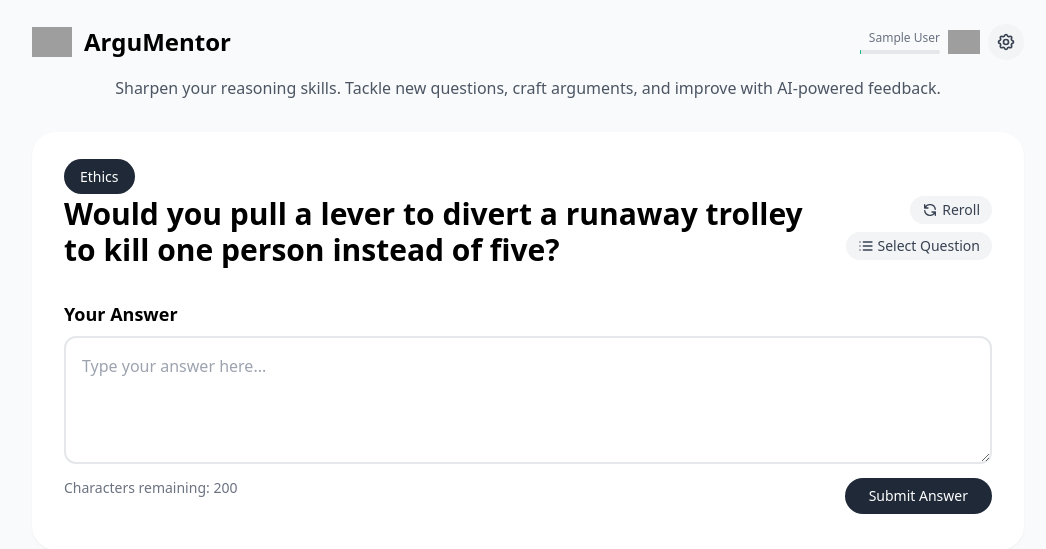
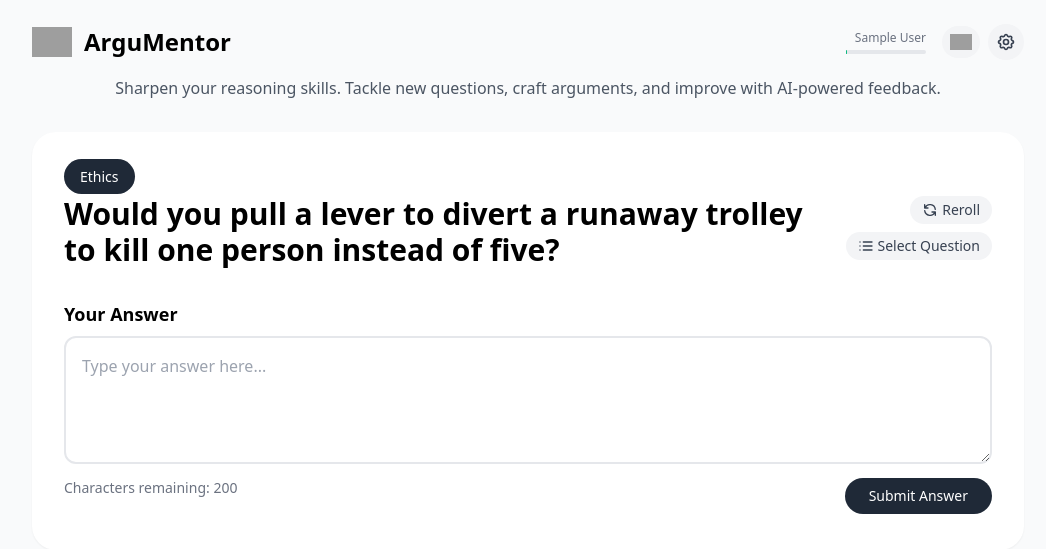
Before and after one commit to amagrabi/argumentor, a Flask app: template src/templates/index.html in a window 1280 px wide. Shown: the top 549 px of the page, without its empty margins (112-1158 px from the left). Run offline with Flask 3, Linux system fonts and the light colour scheme; the template is opened without the code that fills it: most values are stand-ins (such as "Sample title", 1, 10 or a date in 2020); grey boxes are pictures that could not be loaded.

Commit message:
Update user icon

```diff
--- a/src/templates/index.html
+++ b/src/templates/index.html
@@ -17,19 +17,20 @@
         <h1 class="text-2xl font-bold">ArguMentor</h1>
       </div>
       <div class="flex items-center space-x-2 text-sm">
-        <a href="/profile" class="flex items-center">
-          <div class="flex flex-col items-end mr-2">
-            <span id="userLevel" class="text-xs text-gray-500">{{ level_info.display_name }}</span>
-            <div id="miniXpBar" class="w-20 h-1 bg-gray-200 rounded-full mt-1">
-              <div class="h-full bg-green-500 rounded-full" style="width: {{ level_info.progress_percent }}%;"></div>
-            </div>
+        <div class="flex flex-col items-end mr-2">
+          <span id="userLevel" class="text-xs text-gray-500">{{ level_info.display_name }}</span>
+          <div id="miniXpBar" class="w-20 h-1 bg-gray-200 rounded-full mt-1">
+            <div class="h-full bg-green-500 rounded-full" style="width: {{ level_info.progress_percent }}%;"></div>
           </div>
-          <img class="profile-icon" width="32" height="32" src="https://img.icons8.com/fluency-systems-filled/48/user.png" alt="Profile Icon">
-        </a>
+        </div>
+        <button id="profileButton" onclick="window.location.href='/profile'" class="bg-gray-100 hover:bg-gray-200 text-gray-700 p-2 rounded-full flex items-center justify-center">
+          <img width="22" height="22" src="https://img.icons8.com/windows/32/gender-neutral-user.png" alt="gender-neutral-user"/>
+        </button>
         <button id="settingsButton" class="bg-gray-100 hover:bg-gray-200 text-gray-700 p-2 rounded-full flex items-center justify-center">
-          <!-- SVG for settings icon -->
+          <!-- Settings SVG -->
           <svg xmlns="http://www.w3.org/2000/svg" class="w-5 h-5" fill="none" viewBox="0 0 24 24" stroke="currentColor">
-            <path stroke-linecap="round" stroke-linejoin="round" stroke-width="2" d="M10.325 4.317c.426-1.756 2.924-1.756 3.35 0a1.724 1.724 0 002.573 1.066c1.543-.94 3.31.826 2.37 2.37a1.724 1.724 0 001.065 2.572c1.756.426 1.756 2.924 0 3.35a1.724 1.724 0 00-1.066 2.573c.94 1.543-.826 3.31-2.37 2.37a1.724 1.724 0 00-2.572 1.065c-.426 1.756-2.924 1.756-3.35 0a1.724 1.724 0 00-2.573-1.066c-1.543.94-3.31-.826-2.37-2.37a1.724 1.724 0 00-1.065-2.572c-1.756-.426-1.756-2.924 0-3.35a1.724 1.724 0 001.066-2.573c-.94-1.543.826-3.31 2.37-2.37.996.608 2.296.07 2.572-1.065z"/>
+            <path stroke-linecap="round" stroke-linejoin="round" stroke-width="2"
+              d="M10.325 4.317c.426-1.756 2.924-1.756 3.35 0a1.724 1.724 0 002.573 1.066c1.543-.94 3.31.826 2.37 2.37a1.724 1.724 0 001.065 2.572c1.756.426 1.756 2.924 0 3.35a1.724 1.724 0 00-1.066 2.573c.94 1.543-.826 3.31-2.37 2.37a1.724 1.724 0 00-2.572 1.065c-.426 1.756-2.924 1.756-3.35 0a1.724 1.724 0 00-2.573-1.066c-1.543.94-3.31-.826-2.37-2.37a1.724 1.724 0 00-1.065-2.572c-1.756-.426-1.756-2.924 0-3.35a1.724 1.724 0 001.066-2.573c-.94-1.543.826-3.31 2.37-2.37.996.608 2.296.07 2.572-1.065z"/>
             <path stroke-linecap="round" stroke-linejoin="round" stroke-width="2" d="M15 12a3 3 0 11-6 0 3 3 0 016 0z"/>
           </svg>
         </button>
--- a/src/templates/profile.html
+++ b/src/templates/profile.html
@@ -10,7 +10,7 @@
   <div class="max-w-4xl mx-auto px-4 py-6">
     <header class="flex justify-between items-center mb-4">
       <h1 class="text-3xl font-bold">Your Profile</h1>
-      <a href="/" class="text-black-500 hover:underline">Return to home</a>
+      <a href="/" class="text-black-500 hover:underline">Go Back</a>
     </header>
     <div class="bg-white shadow rounded-xl p-6">
       <h2 class="text-xl font-bold mb-4">Progress</h2>
```
